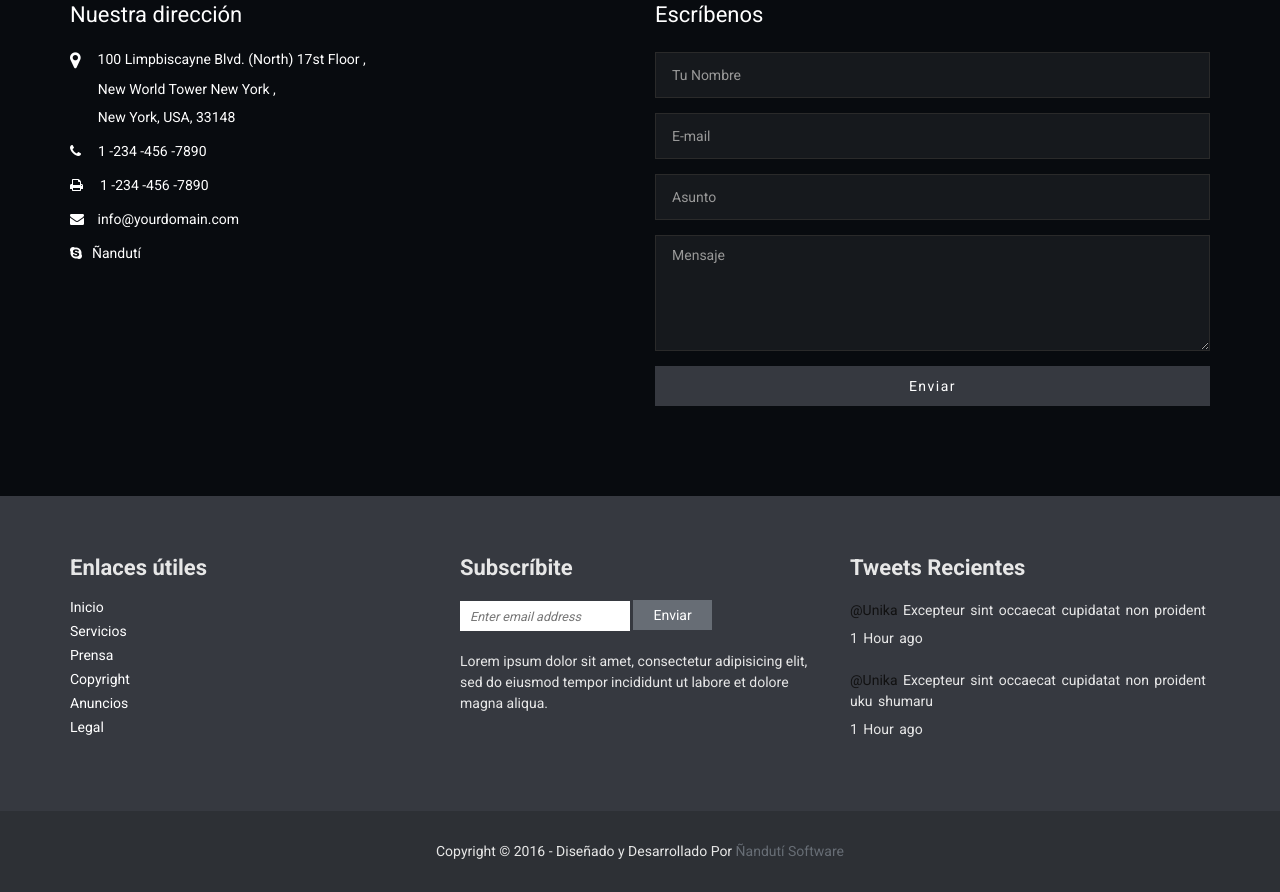
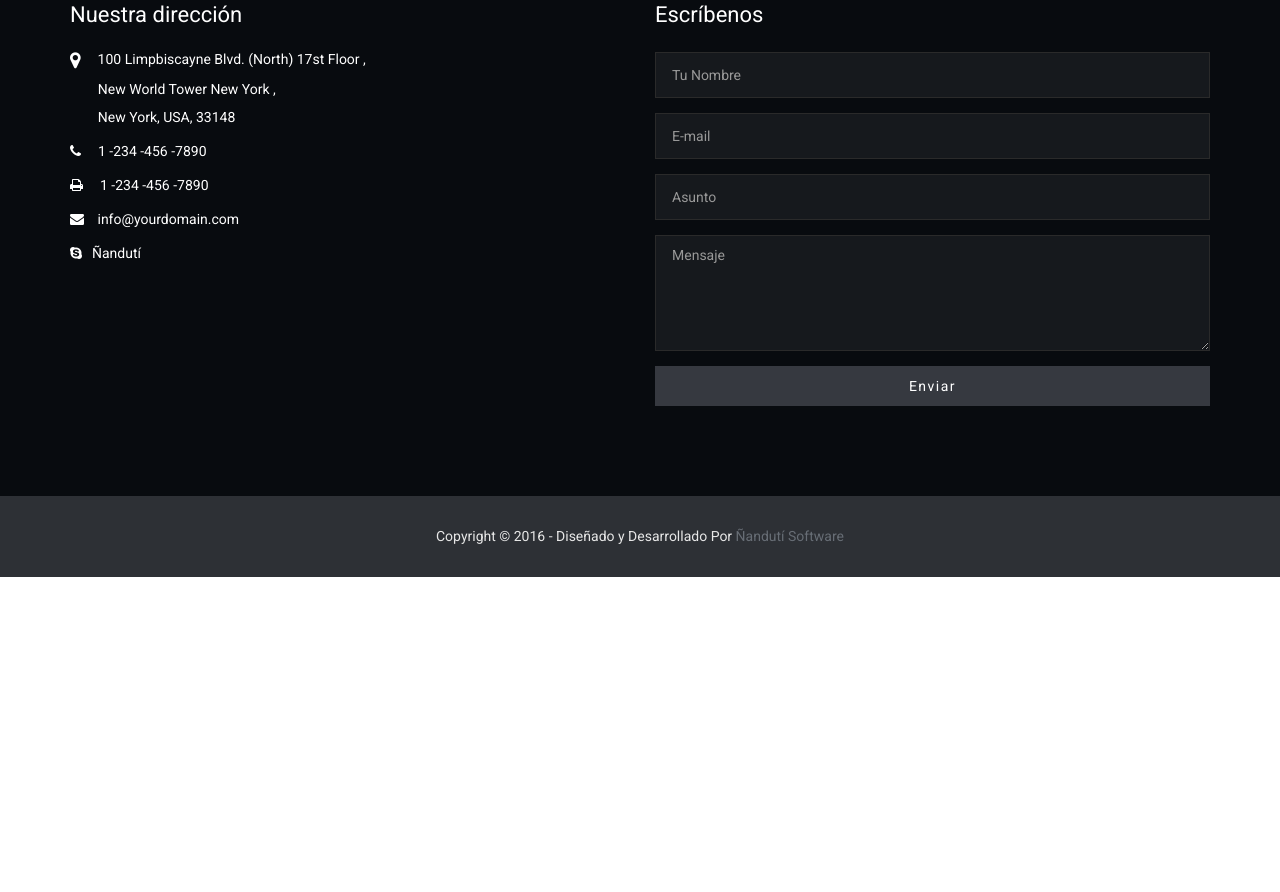
Before and after one commit to andymi/Nanduti, a plain HTML site: page nanduti_software/index.html in a window 1280 px wide. Shown: the part 7487-8379 px from the top of the page. After the commit the page ends 8064 px from the top, so only its background shows below. Drawn offline with Linux system fonts and the light colour scheme.

Commit message:
Se elimino gran parte del footer se agrego mas comentarios en espanol

```diff
--- a/nanduti_software/index.html
+++ b/nanduti_software/index.html
@@ -893,9 +893,6 @@
 			</section>
 			<!-- End prices section -->
 
-
-
-
             <!-- Begin social section -->
 			<section id="social-section">
 
@@ -924,14 +921,9 @@
 
             </section>
             <!-- End social section -->
-
-
-
-
             <!-- Begin contact section -->
 			<section id="contact-section" class="page text-white parallax" data-stellar-background-ratio="0.5" style="background-image: url(img/map-bg.jpg);">
             <div class="cover"></div>
-
                  <!-- Begin page header-->
                 <div class="page-header-wrapper">
                     <div class="container">
@@ -986,73 +978,20 @@
                     </div> <!-- /.container -->
                 </div>
             </section>
-            <!-- End contact section -->
-
-
-
-
-            <!-- Begin footer -->
+            <!-- finaliza la section de contactos -->
+            <!-- Inicio footer -->
             <footer class="text-off-white">
-
-                <div class="footer-top">
-                	<div class="container">
-                    	<div class="row wow bounceInLeft" data-wow-delay="0.4s">
-
-                            <div class="col-sm-6 col-md-4">
-                            	<h4>Enlaces útiles</h4>
-                                <ul class="imp-links">
-                                	<li><a href="#">Inicio</a></li>
-                                	<li><a href="#">Servicios</a></li>
-                                	<li><a href="#">Prensa</a></li>
-                                	<li><a href="#">Copyright</a></li>
-                                	<li><a href="#">Anuncios</a></li>
-                                	<li><a href="#">Legal</a></li>
-                                </ul>
-                            </div>
-
-                        	<div class="col-sm-6 col-md-4">
-                                <h4>Subscríbite</h4>
-                            	<div id="footer_signup">
-                                    <div id="email">
-                                        <form id="subscribe" method="POST">
-                                            <input type="text" placeholder="Enter email address" name="email" id="address" data-validate="validate(required, email)"/>
-                                            <button type="submit">Enviar</button>
-                                            <span id="result" class="section-description"></span>
-                                        </form>
-                                    </div>
-                                </div>
-                                <p>Lorem ipsum dolor sit amet, consectetur adipisicing elit, sed do eiusmod tempor incididunt ut labore et dolore magna aliqua.</p>
-                            </div>
-
-                            <div class="col-sm-12 col-md-4">
-                                <h4>Tweets Recientes</h4>
-                                <div class="single-tweet">
-                                    <div class="tweet-content"><span>@Unika</span> Excepteur sint occaecat cupidatat non proident</div>
-                                    <div class="tweet-date">1 Hour ago</div>
-                                </div>
-                                <div class="single-tweet">
-                                    <div class="tweet-content"><span>@Unika</span> Excepteur sint occaecat cupidatat non proident uku shumaru</div>
-                                    <div class="tweet-date">1 Hour ago</div>
-                                </div>
-                            </div>
-
-                        </div> <!-- /.row -->
-                    </div>  <!--/.container -->
-                </div>
-
                 <div class="footer">
                     <div class="container text-center wow fadeIn" data-wow-delay="0.4s">
-                        <p class="copyright">Copyright &copy; 2016 - Diseñado y Desarrollado Por <a href="http://www.imransdesign.com/" class="theme-author">Ñandutí Software</a></p>
-                        <!--<a href="https://www.behance.net/poljakova" class="theme-author">
-                        Ñandutí Software</a> &amp; -->
+                        <p class="copyright">Copyright &copy; 2016 - Diseñado y Desarrollado Por <a href="http://www.nandutisoftware.com/" class="theme-author">Ñandutí Software</a></p>
+
 
                     </div>
                 </div>
+            </footer>
+            <!-- fin footer -->
 
-            </footer>
-            <!-- End footer -->
-
-            <a href="#" class="scrolltotop"><i class="fa fa-arrow-up"></i></a> <!-- Scroll to top button -->
+            <a href="#" class="scrolltotop"><i class="fa fa-arrow-up"></i></a> <!-- boton para subir arriba no eliminar -->
 
         </div><!-- body ends -->
 
```
